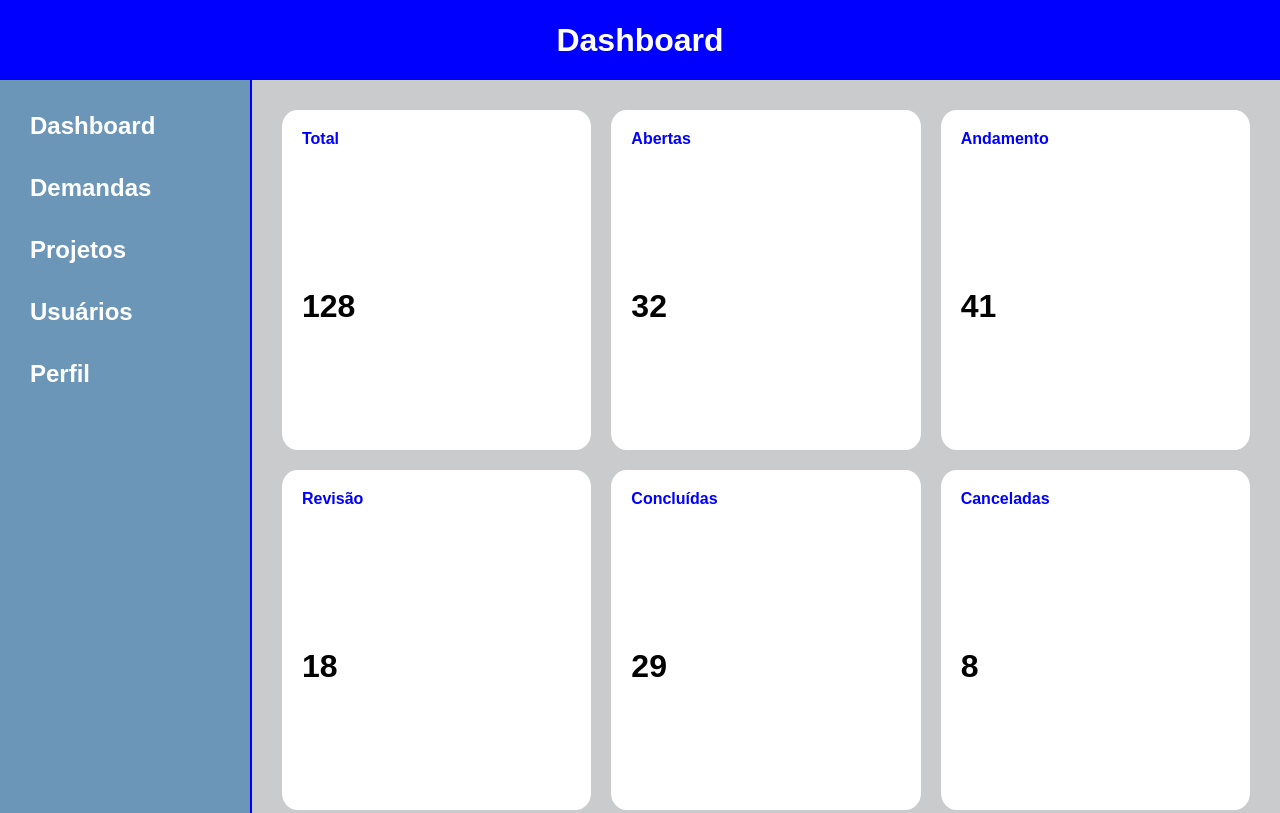
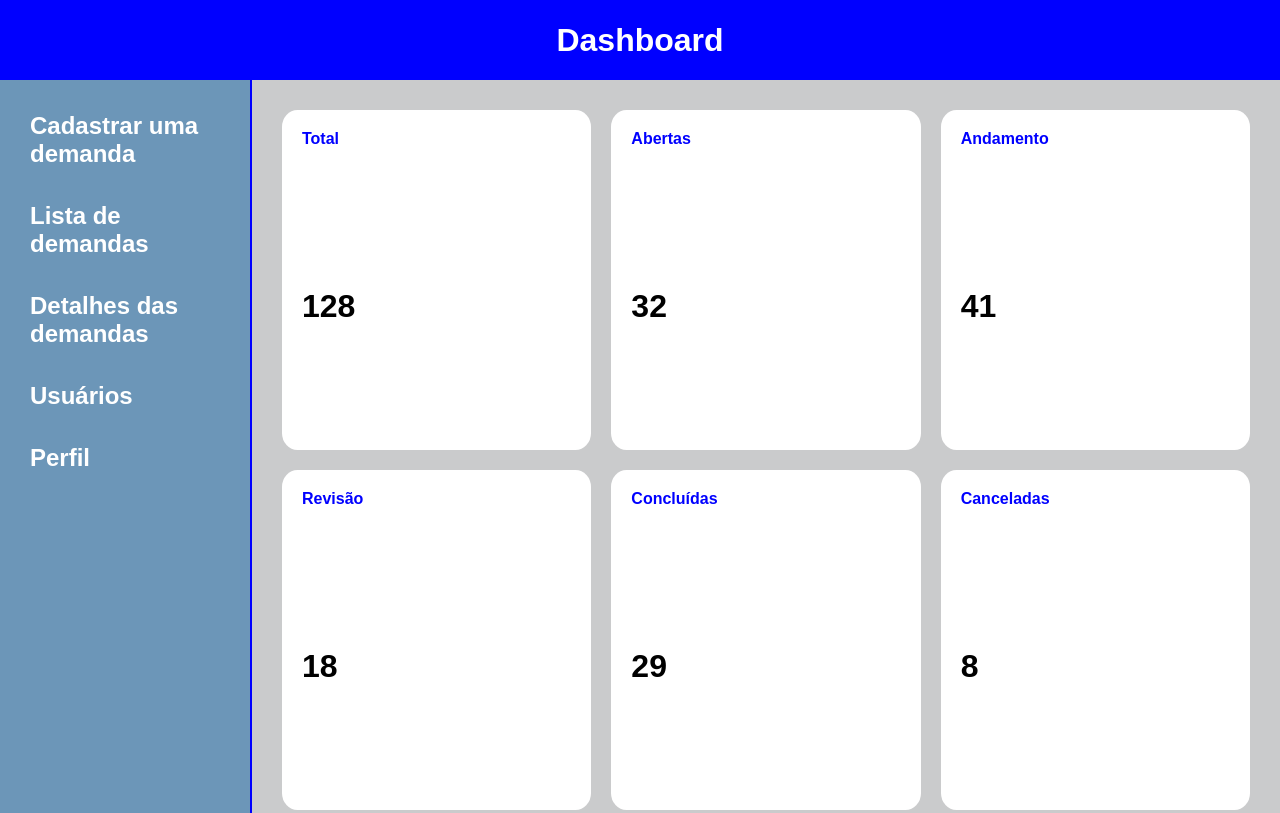
Before and after one commit to Luskapaes3/PI-II-TIME-24, a plain HTML site: page DashboardPI.html in a window 1280 px wide. Shown: the top 813 px of the page. Drawn offline with Linux system fonts and the light colour scheme.

Commit message:
Comenta
Updated HTML structure and added comments for clarity.

```diff
--- a/DashboardPI.html
+++ b/DashboardPI.html
@@ -1,3 +1,4 @@
+<!--By-Bernardo Garcia Barbosa-->
 <!DOCTYPE html>
 <html lang="pt-BR">
 <head>
@@ -7,14 +8,17 @@
     <link rel="stylesheet" href="style3.css">
 </head>
 <body>
+    <!--Cabeçalho-->
     <div class="cabeçalho">
         <h1>Dashboard</h1>
     </div>
+    <!--Junta o menu lateral e os indicadores de demanda-->
     <div class="conteudo">
+        <!--Menu lateral-->
         <div class="leftmenu">
-            <h2><a href="#">Dashboard</a></h2>
-            <h2><a href="#">Demandas</a></h2>
-            <h2><a href="#">Projetos</a></h2>
+            <h2><a href="#">Cadastrar uma demanda</a></h2>
+            <h2><a href="#">Lista de demandas</a></h2>
+            <h2><a href="#">Detalhes das demandas</a></h2>
             <h2><a href="#">Usuários</a></h2>
             <h2><a href="#">Perfil</a></h2>
         </div>
@@ -45,6 +49,7 @@
             </div>
         </div>
     </div>
+    <!--área com informacoes mais detalhadas sobre as demandas-->
     <div class="infodemanda">
             <div class="prioridade">
                 <h3>Demandas por prioridade</h3>
```
